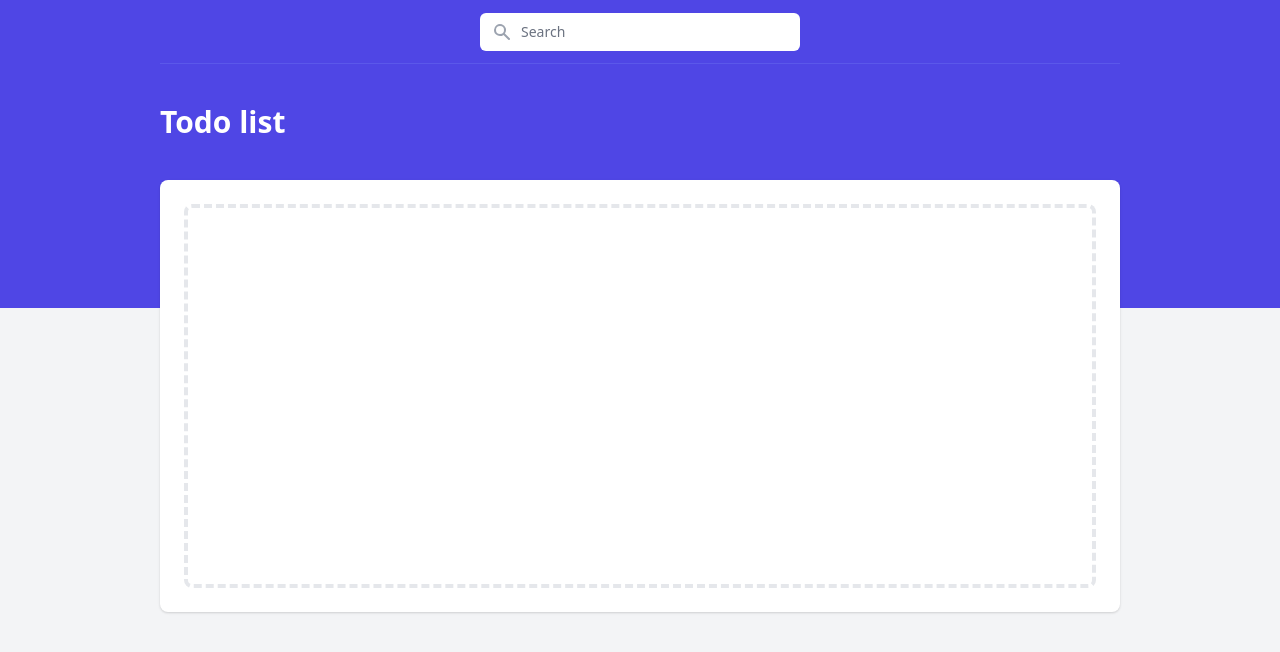
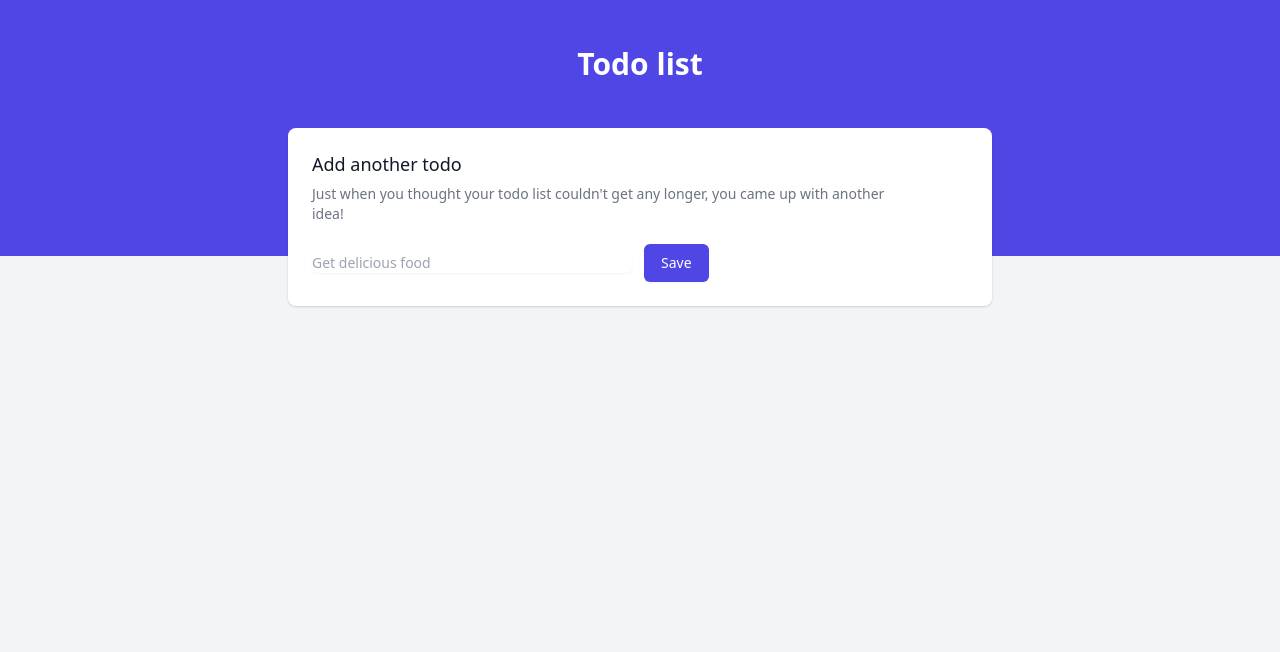
Before and after one commit to Lexus123/todo, a React (Create React App) app: page / in a window 1280 px wide. Shown: the top 652 px of the page. Built offline with nearby package versions, Linux system fonts and the light colour scheme; a web font is replaced by a local one.

Commit message:
Improved design

```diff
--- /dev/null
+++ b/src/components/form/Form.js
@@ -0,0 +1,33 @@
+export default function Form() {
+	return (
+		<div className="bg-white shadow rounded-lg">
+			<div className="px-4 py-5 sm:p-6">
+				<h3 className="text-lg leading-6 font-medium text-gray-900">Add another todo</h3>
+				<div className="mt-2 max-w-xl text-sm text-gray-500">
+					<p>Just when you thought your todo list couldn't get any longer, you came up with another idea!</p>
+				</div>
+				<form className="mt-5 sm:flex sm:items-center">
+					<div className="w-full sm:max-w-xs">
+						<label htmlFor="todo" className="sr-only">
+							Todo
+						</label>
+						<input
+							type="text"
+							name="todo"
+							id="todo"
+							className="shadow-sm focus:ring-indigo-500 focus:border-indigo-500 block w-full sm:text-sm border-gray-300 rounded-md"
+							placeholder="Get delicious food"
+							autoComplete="none"
+						/>
+					</div>
+					<button
+						type="submit"
+						className="mt-3 w-full inline-flex items-center justify-center px-4 py-2 border border-transparent shadow-sm font-medium rounded-md text-white bg-indigo-600 hover:bg-indigo-700 focus:outline-none focus:ring-2 focus:ring-offset-2 focus:ring-indigo-500 sm:mt-0 sm:ml-3 sm:w-auto sm:text-sm"
+					>
+						Save
+					</button>
+				</form>
+			</div>
+		</div>
+	)
+}
--- a/src/components/layout/Layout.js
+++ b/src/components/layout/Layout.js
@@ -1,16 +1,18 @@
 import { Disclosure } from '@headlessui/react';
 import { SearchIcon } from '@heroicons/react/solid';
+import Form from '../form/Form';
+import Card from '../ui/Card';
 
 export default function Layout() {
 	return (
 		<div className="min-h-screen bg-gray-100">
 			<div className="bg-indigo-600 pb-32">
-				<Disclosure as="nav" className="bg-indigo-600 border-b border-indigo-300 border-opacity-25 lg:border-none">
+				<Disclosure as="nav" className="bg-indigo-600">
 					<div className="max-w-5xl mx-auto px-2 sm:px-4 lg:px-8">
-						<div className="relative h-16 flex items-center justify-between lg:border-b lg:border-indigo-400 lg:border-opacity-25">
+						<div className="relative h-32 flex items-center justify-between">
 							<div className="flex-1 px-2 flex justify-center">
-								<div className="max-w-lg w-full lg:max-w-xs">
-									<label htmlFor="search" className="sr-only">
+								<h1 className="text-3xl font-bold text-white">Todo list</h1>
+								{/* <label htmlFor="search" className="sr-only">
 										Search
 									</label>
 									<div className="relative text-gray-400 focus-within:text-gray-600">
@@ -24,27 +26,17 @@ export default function Layout() {
 											type="search"
 											name="search"
 										/>
-									</div>
-								</div>
+									</div> */}
 							</div>
 						</div>
 					</div>
 				</Disclosure>
-				<header className="py-10">
-					<div className="max-w-5xl mx-auto px-4 sm:px-6 lg:px-8">
-						<h1 className="text-3xl font-bold text-white">Todo list</h1>
-					</div>
-				</header>
 			</div>
 
 			<main className="-mt-32">
-				<div className="max-w-5xl mx-auto pb-12 px-4 sm:px-6 lg:px-8">
-					{/* Replace with your content */}
-					<div className="bg-white rounded-lg shadow px-5 py-6 sm:px-6">
-						<div className="h-96 border-4 border-dashed border-gray-200 rounded-lg" />
-					</div>
-					{/* /End replace */}
-				</div>
+				<Card>
+					<Form />
+				</Card>
 			</main>
 		</div>
 	)
--- /dev/null
+++ b/src/components/ui/Card.js
@@ -0,0 +1,9 @@
+const Card = (props) => {
+	return (
+		<div className="max-w-3xl mx-auto pb-12 px-4 sm:px-6 lg:px-8">
+			{props.children}
+		</div>
+	);
+};
+
+export default Card;
```
